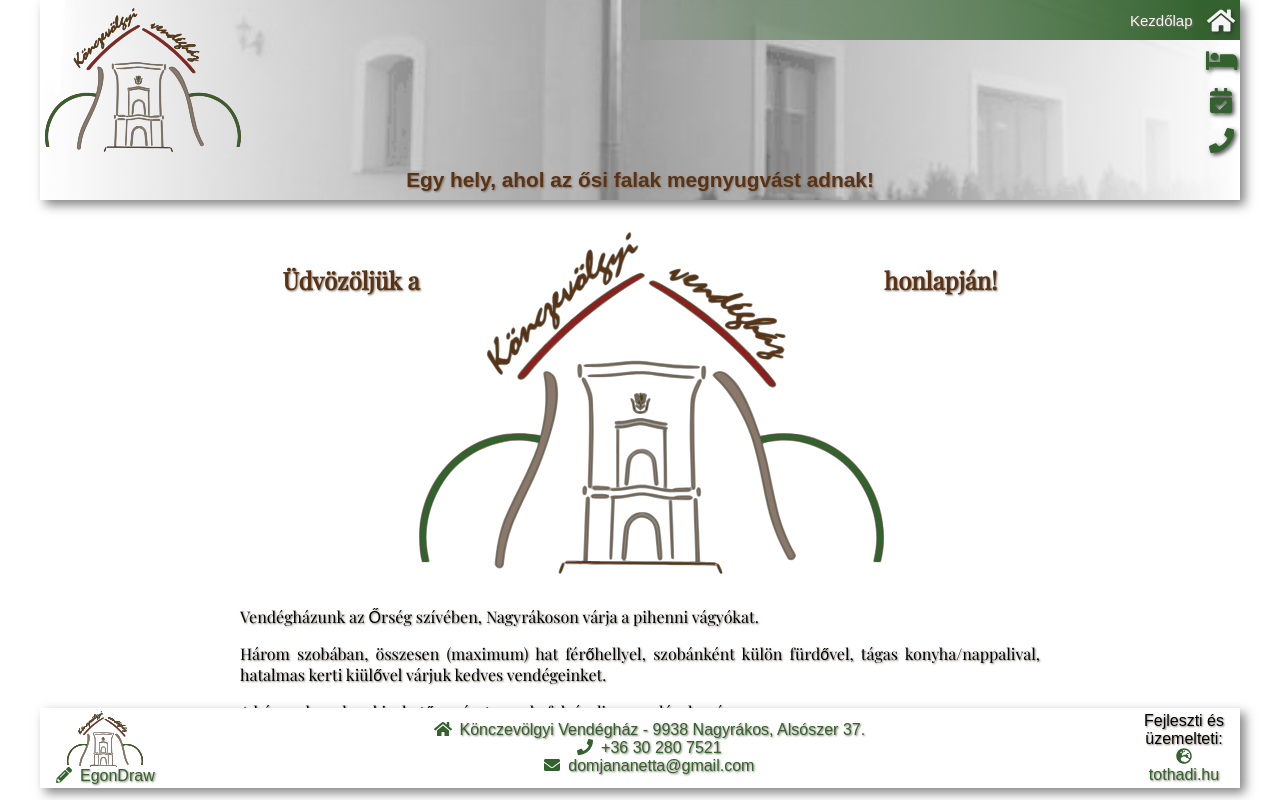
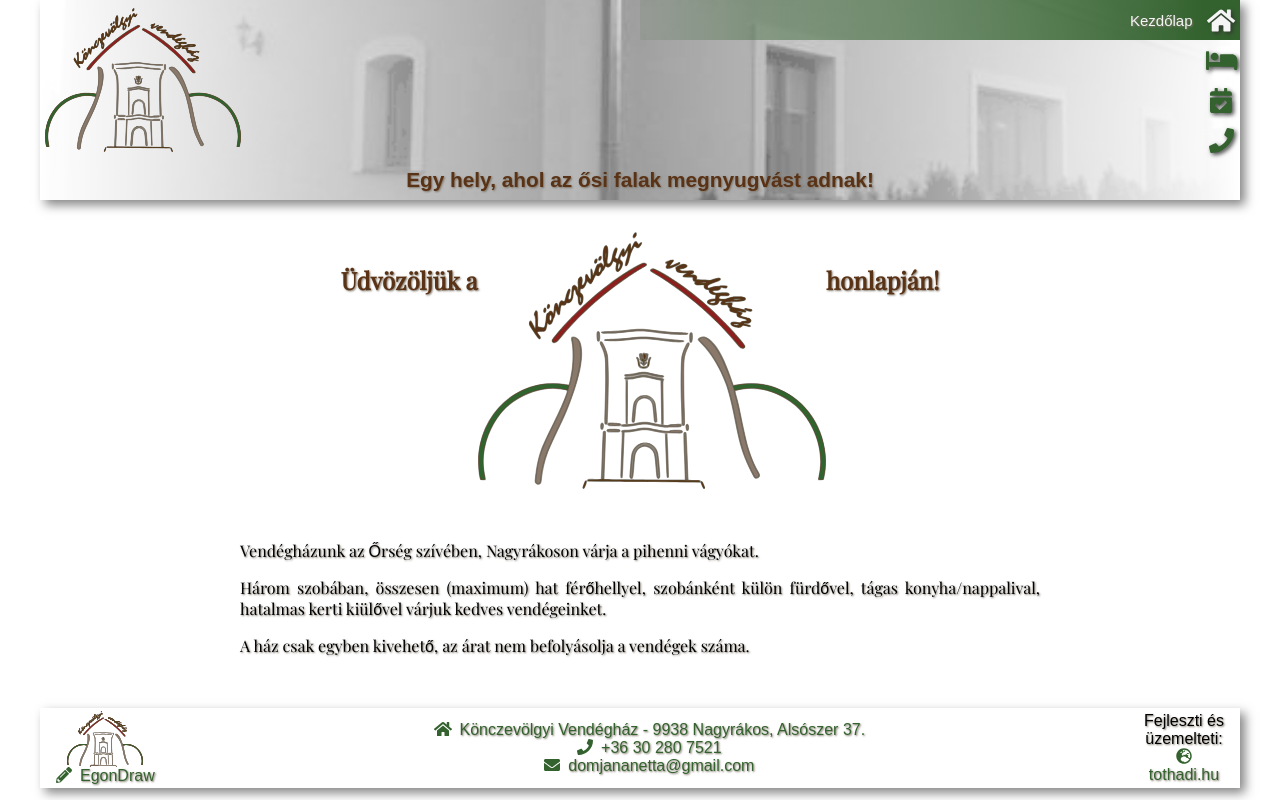
Before and after one commit to tothadi/guesthouse-frontend-client, an Angular app: page /kezdolap in a window 1280 px wide. Built offline with nearby package versions, Linux system fonts and the light colour scheme; a web font is replaced by a local one.

Commit message:
corrected favicon

```diff
--- a/src/app/home/home.component.css
+++ b/src/app/home/home.component.css
@@ -15,7 +15,7 @@
 }
 
 #welcome-logo {
-    width: 40%;
+    width: 30%;
 }
 
 @media only screen and (max-width: 600px) {
--- a/src/index.html
+++ b/src/index.html
@@ -5,7 +5,7 @@
   <link href="https://fonts.googleapis.com/css?family=Playfair+Display%7CMuli" rel="stylesheet">
   <base href="/">
   <meta name="viewport" content="width=device-width, initial-scale=1">
-  <link rel="icon" type="image/x-icon" href="favicon.ico">
+  <link rel="icon" type="image/x-icon" href="./favicon.ico">
 </head>
 <body>
   <app-root></app-root>
```
